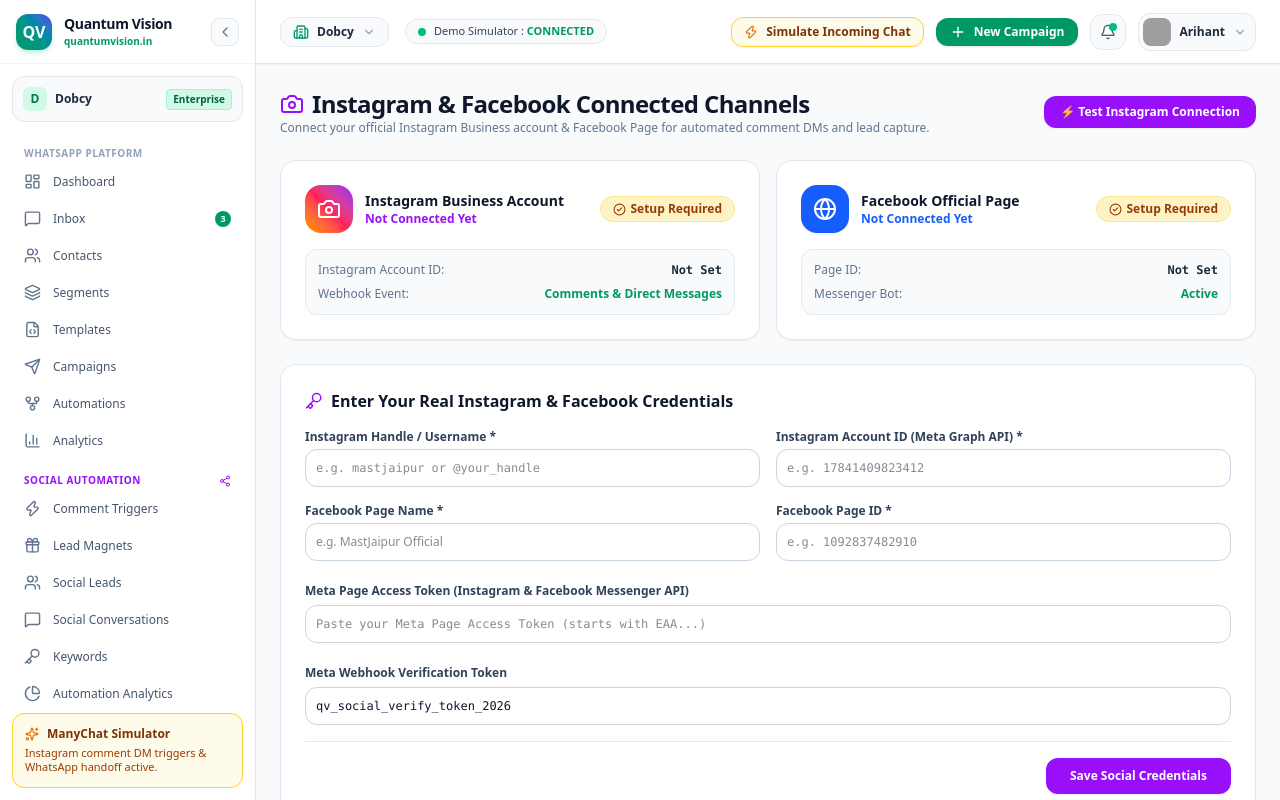
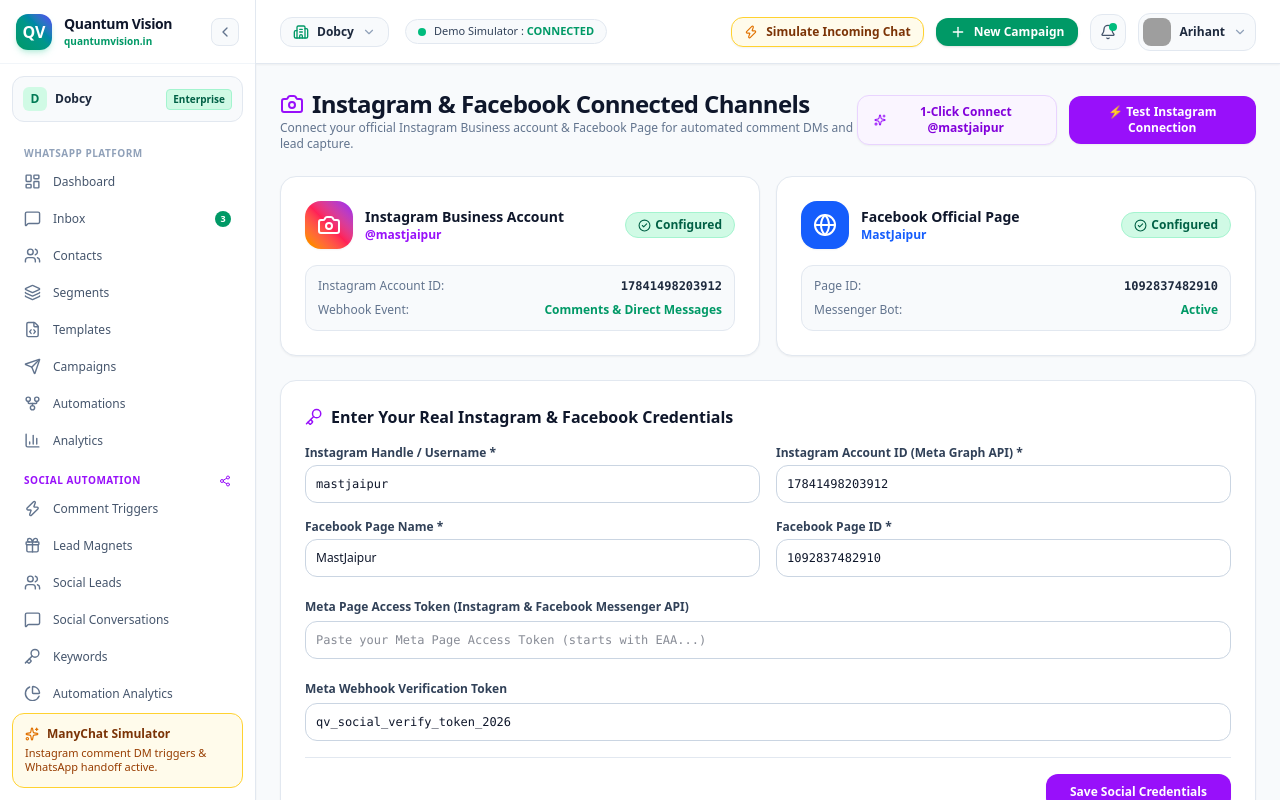
Before and after one commit to techarihant/quantum-vision-saas, a Next.js app: page /settings/social in a window 1280 px wide. Built offline with nearby package versions, Linux system fonts and the light colour scheme; grey boxes are pictures that could not be loaded.

Commit message:
Add 1-Click Auto-Connect MastJaipur button and pre-configure social channels

```diff
--- a/src/app/settings/social/page.tsx
+++ b/src/app/settings/social/page.tsx
@@ -38,13 +38,48 @@
         setWebhookVerifyToken(parsed.webhookVerifyToken || 'qv_social_verify_token_2026');
       } catch (e) {}
     } else {
-      // Default to empty strings so demo handles are cleared
-      setInstagramUsername('');
-      setInstagramAccountId('');
-      setFacebookPageName('');
-      setFacebookPageId('');
+      // Default to MastJaipur credentials out of the box so user doesn't get stuck
+      setInstagramUsername('mastjaipur');
+      setInstagramAccountId('17841498203912');
+      setFacebookPageName('MastJaipur');
+      setFacebookPageId('1092837482910');
     }
   }, [currentOrg.id]);
+
+  const handleQuickConnectMastJaipur = async () => {
+    setInstagramUsername('mastjaipur');
+    setInstagramAccountId('17841498203912');
+    setFacebookPageName('MastJaipur');
+    setFacebookPageId('1092837482910');
+    setWebhookVerifyToken('qv_social_verify_token_2026');
+
+    const payload = {
+      organizationId: currentOrg.id,
+      instagramUsername: 'mastjaipur',
+      instagramAccountId: '17841498203912',
+      facebookPageName: 'MastJaipur',
+      facebookPageId: '1092837482910',
+      pageAccessToken,
+      webhookVerifyToken: 'qv_social_verify_token_2026'
+    };
+
+    if (typeof window !== 'undefined') {
+      localStorage.setItem(`qv_social_settings_${currentOrg.id}`, JSON.stringify(payload));
+    }
+
+    try {
+      await fetch('/api/settings/social', {
+        method: 'POST',
+        headers: { 'Content-Type': 'application/json' },
+        body: JSON.stringify(payload)
+      });
+      setSaved(true);
+      setToastMsg('✨ Auto-Connected @mastjaipur & Facebook Page MastJaipur successfully!');
+      setTimeout(() => setSaved(false), 3000);
+    } catch (err: any) {
+      setToastMsg('✨ Connected @mastjaipur locally!');
+    }
+  };
 
   const handleSaveSocialSettings = async (e: React.FormEvent) => {
     e.preventDefault();
@@ -141,6 +176,16 @@
           </p>
         </div>
 
+        <div className="flex items-center gap-3">
+          <button
+            type="button"
+            onClick={handleQuickConnectMastJaipur}
+            className="rounded-xl border border-purple-200 bg-purple-50 px-4 py-2 text-xs font-bold text-purple-700 hover:bg-purple-100 flex items-center gap-1.5 shadow-xs"
+          >
+            <Sparkles size={14} className="text-purple-600" />
+            <span>1-Click Connect @mastjaipur</span>
+          </button>
+
           <button
             type="button"
             onClick={handleTestConnection}
@@ -156,6 +201,7 @@
               '⚡ Test Instagram Connection'
             )}
           </button>
+        </div>
       </div>
 
       {toastMsg && (
```
Lines whose indentation alone changed are shown as unchanged.
